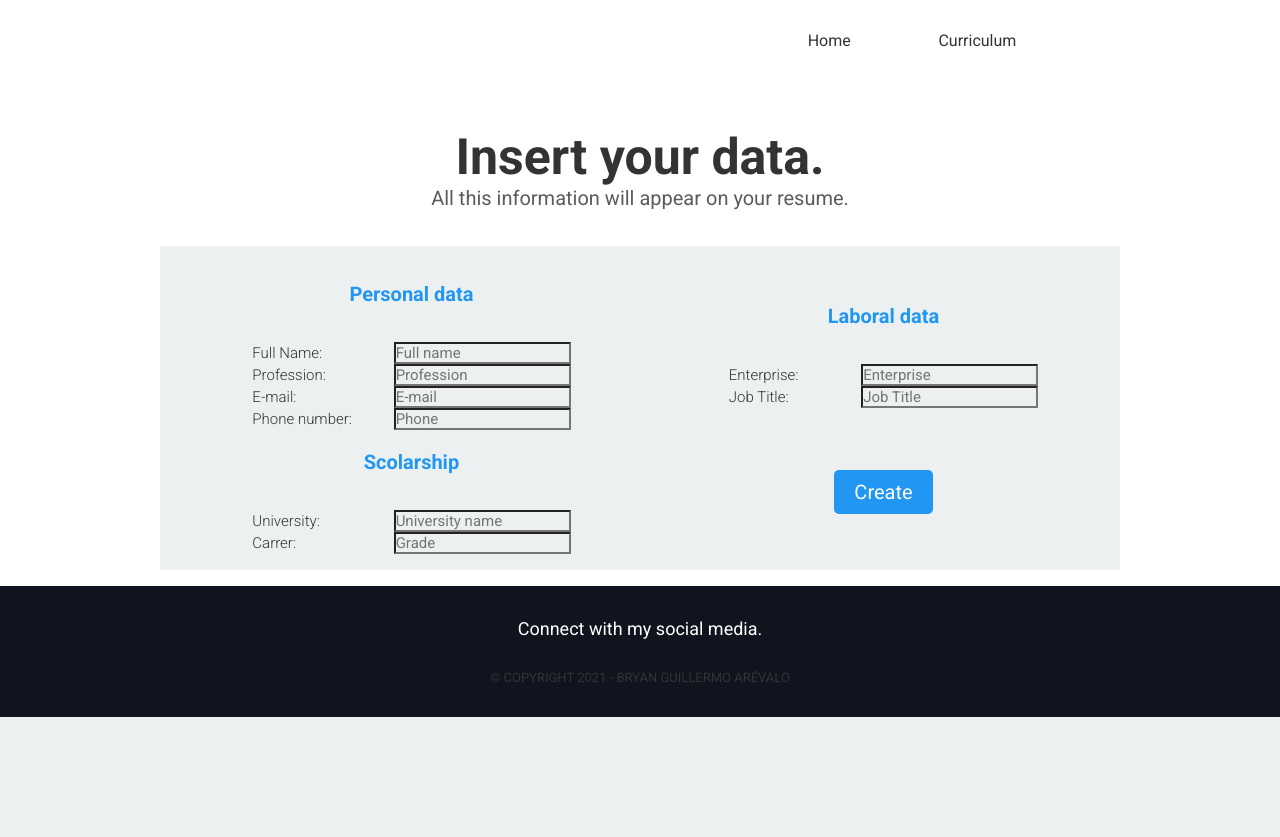
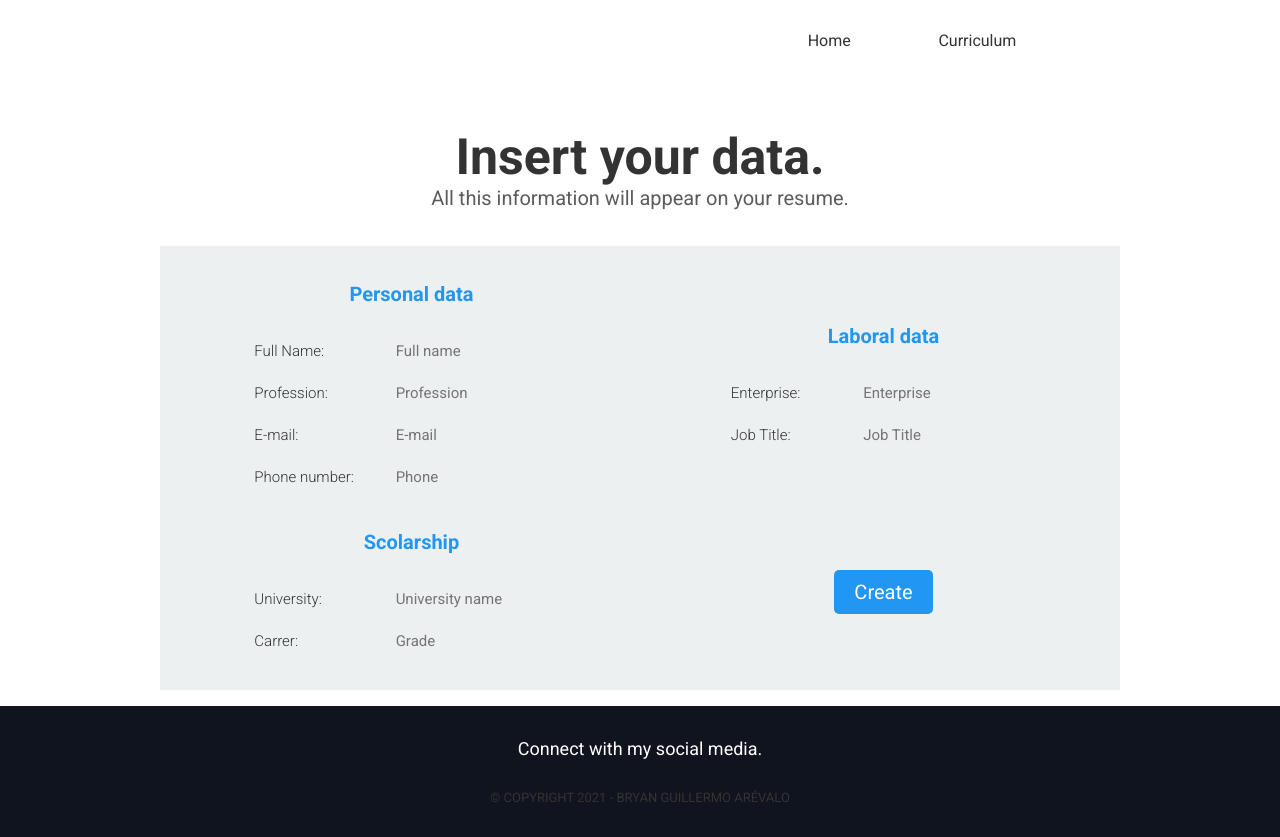
Before and after one commit to ripterdust/Curriculum.Io, a React (Create React App) app: page /app/1 in a window 1280 px wide. Before the commit the page ends 800 px from the top, so only its background shows below. Built offline with nearby package versions, Linux system fonts and the light colour scheme; some icons are missing.

Commit message:
La versión uno del formulario terminada

```diff
--- a/src/main.css
+++ b/src/main.css
@@ -564,12 +564,20 @@ nav .content .dropdown:hover .dropdown-content {
 .data form .inputs .inputDiv {
   display: grid;
   grid-template-columns: 30% auto;
+  grid-template-rows: auto auto auto auto;
+  row-gap: 0.5em;
   width: 100%;
 }
 .data form .inputs .inputDiv .title {
   font-size: 15px;
   font-weight: 300;
   margin-right: 1em;
+}
+.data form .inputs .inputDiv input {
+  border: none;
+}
+.data form .inputs .inputDiv input:focus {
+  border-bottom: 2px solid #2196f3;
 }
 
 .footer {
--- a/src/main.scss
+++ b/src/main.scss
@@ -666,12 +666,22 @@ nav {
             .inputDiv{
                 display: grid;
                 grid-template-columns: 30% auto;
+                grid-template-rows: auto auto auto auto;
+                row-gap: .5em;
                 width: 100%;
 
                 .title{
                     font-size: 15px;
                     font-weight: 300;
                     margin-right: 1em;
+                }
+
+                input{
+                    border: none;
+
+                    &:focus{
+                        border-bottom: 2px solid $LBlue;
+                    }
                 }
 
             }
```
Also changed, not shown: 1 other file (tests, documents, lock files or other folders).
